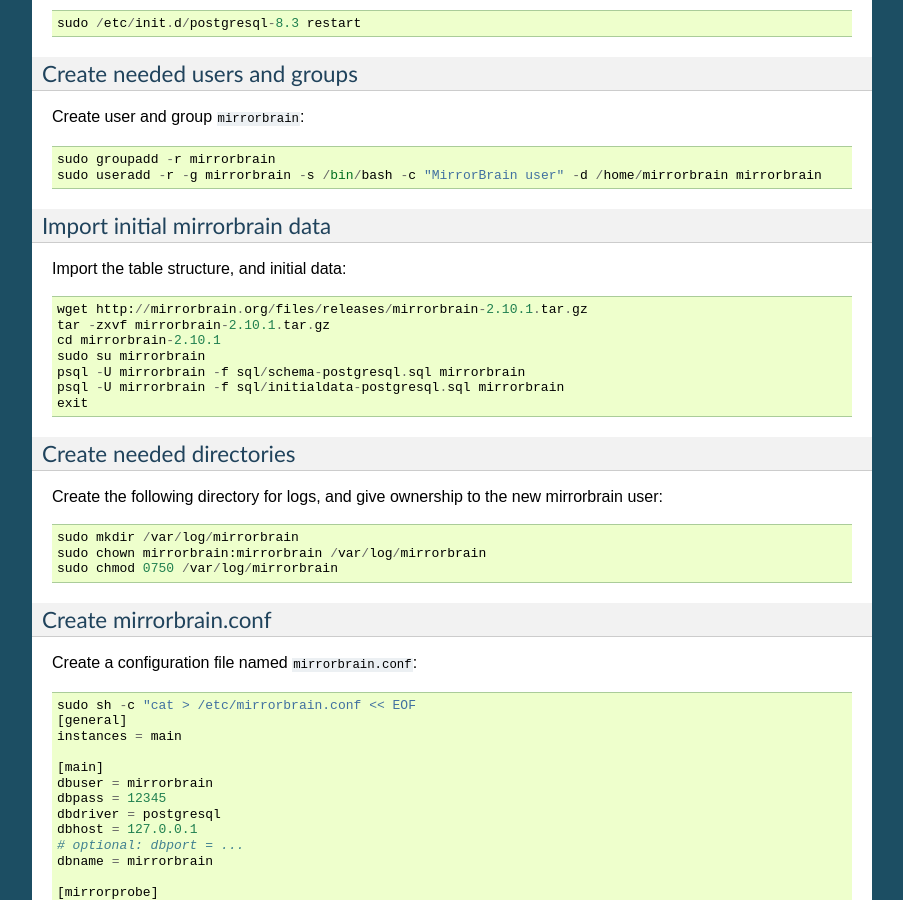
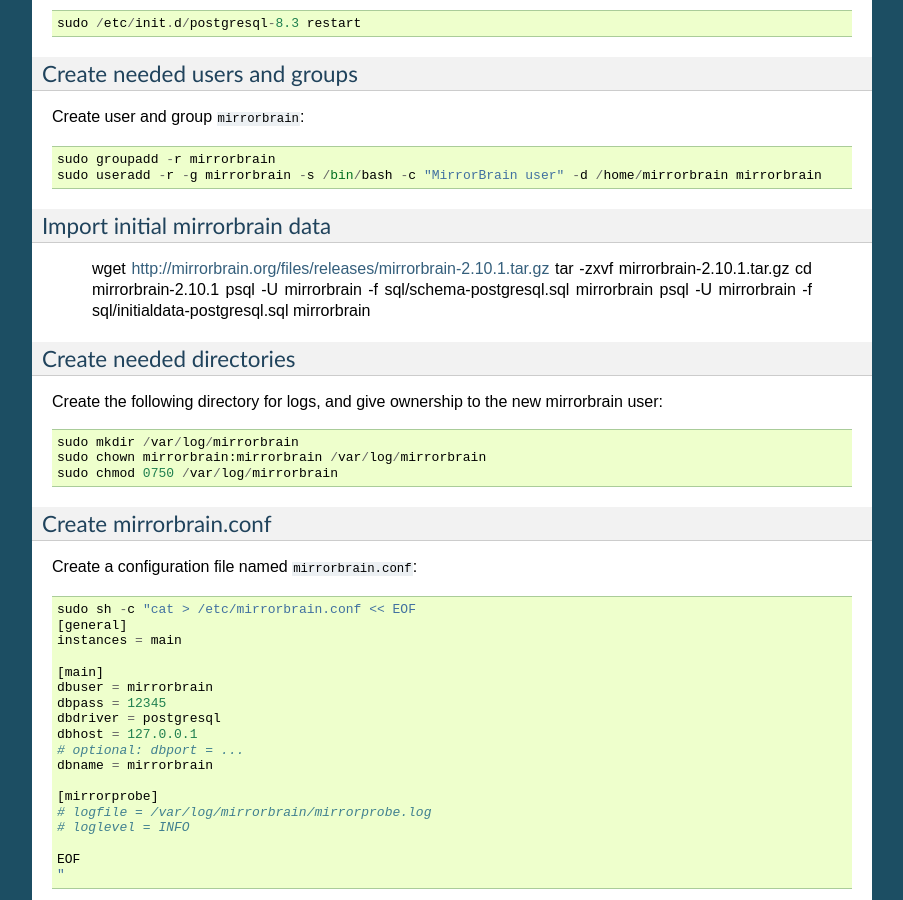
Before and after one commit to hayalci/mirrorbrain, a Sphinx documentation site: the page built from docs/installation/debian.rst, in a window 1280 px wide and 900 px high, scrolled down 2923 px. Shown: the whole window, without its empty margins (198-1101 px from the left). Built offline with Sphinx 7.4.7, drawn with Linux system fonts in a browser that asks for light colours.

Commit message:
no need to su mirrorbrain
git-svn-id: http://svn.mirrorbrain.org/svn/mirrorbrain/trunk@7834 2d291e14-ff0c-0410-a3fa-d5caa9871f55

```diff
--- a/docs/installation/debian.rst
+++ b/docs/installation/debian.rst
@@ -191,15 +191,11 @@
 Import initial mirrorbrain data
 ~~~~~~~~~~~~~~~~~~~~~~~~~~~~~~~
 
-Import the table structure, and initial data::
-
   wget http://mirrorbrain.org/files/releases/mirrorbrain-2.10.1.tar.gz
   tar -zxvf mirrorbrain-2.10.1.tar.gz
   cd mirrorbrain-2.10.1
-  sudo su mirrorbrain
   psql -U mirrorbrain -f sql/schema-postgresql.sql mirrorbrain
   psql -U mirrorbrain -f sql/initialdata-postgresql.sql mirrorbrain
-  exit
 
 Create needed directories
 ~~~~~~~~~~~~~~~~~~~~~~~~~
```
